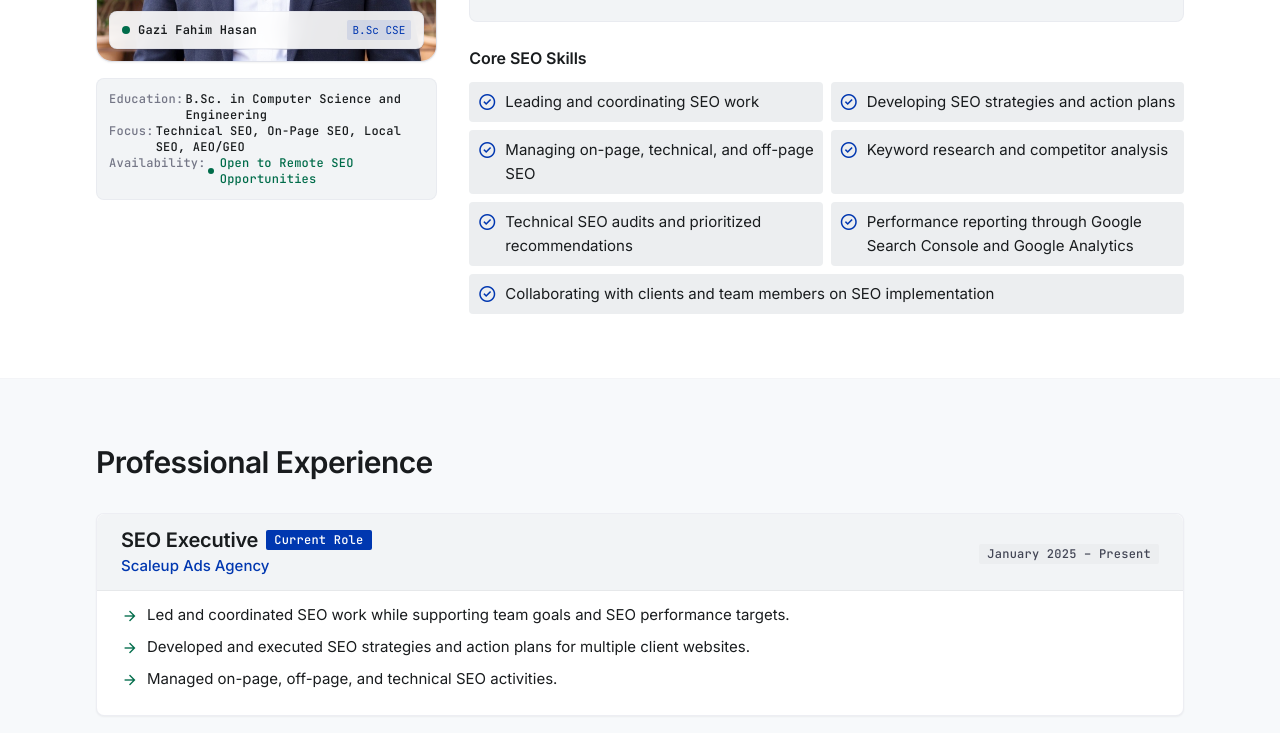
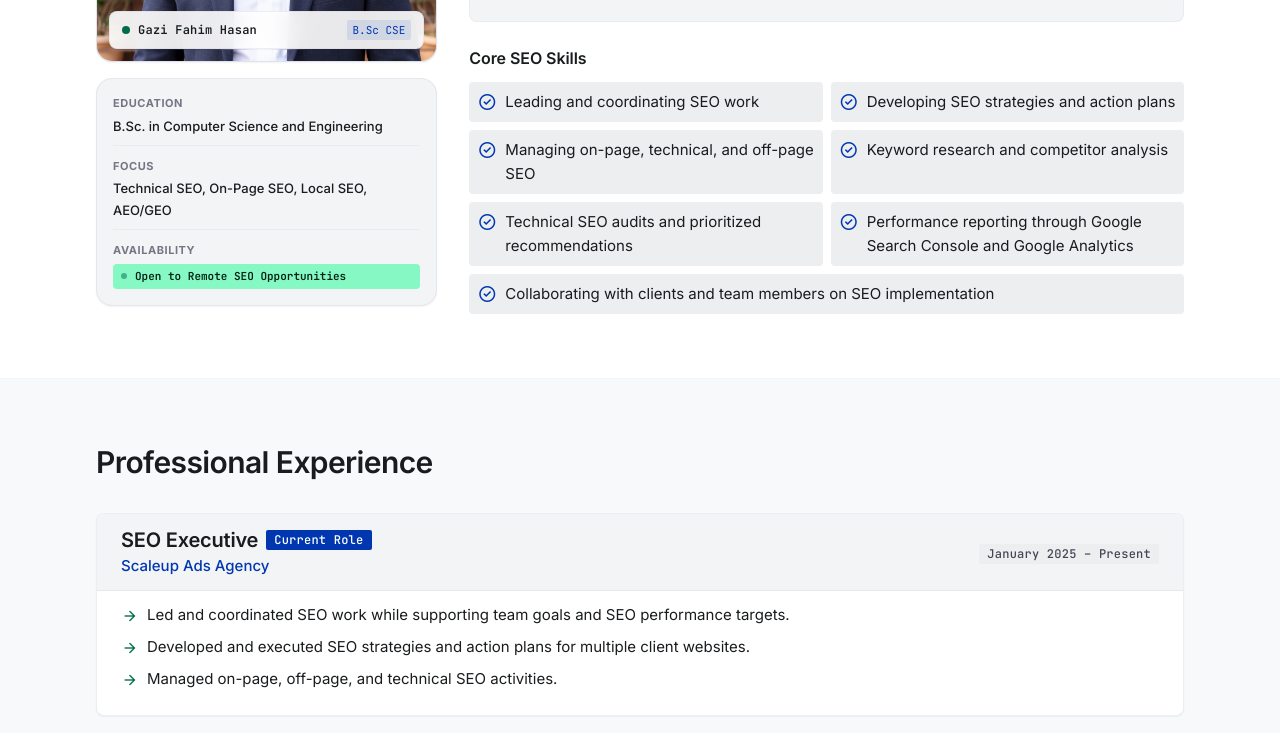
Before and after one commit to hasangazifahim/portfolio, a website: page frontend/index.html in a window 1280 px wide. Shown: the part 1172-1905 px from the top of the page. Drawn offline with nearby package versions, Linux system fonts and the light colour scheme.

Commit message:
refactor(about): reorganize profile quick facts card with structured hierarchy and status pill

```diff
--- a/frontend/index.html
+++ b/frontend/index.html
@@ -605,21 +605,31 @@
                 </div>
               </div>
 
-              <!-- Quick Facts -->
-              <div class="mt-space-md w-full max-w-sm bg-surface-container-low p-space-sm rounded-xl space-y-2.5 font-label-code text-label-code border border-outline-variant/20">
-                <div class="flex flex-col sm:flex-row sm:items-start justify-between gap-0.5 sm:gap-3 text-on-surface-variant">
-                  <span class="text-outline shrink-0 font-medium">Education:</span>
-                  <span class="text-on-surface font-medium sm:text-right">B.Sc. in Computer Science and Engineering</span>
-                </div>
-                <div class="flex flex-col sm:flex-row sm:items-start justify-between gap-0.5 sm:gap-3 text-on-surface-variant">
-                  <span class="text-outline shrink-0 font-medium">Focus:</span>
-                  <span class="text-on-surface font-medium sm:text-right">Technical SEO, On-Page SEO, Local SEO, AEO/GEO</span>
-                </div>
-                <div class="flex flex-col sm:flex-row sm:items-start justify-between gap-0.5 sm:gap-3 text-on-surface-variant">
-                  <span class="text-outline shrink-0 font-medium">Availability:</span>
-                  <span class="text-secondary font-medium flex items-center sm:justify-end gap-1.5 sm:text-right">
-                    <span class="w-1.5 h-1.5 rounded-full bg-secondary shrink-0"></span> Open to Remote SEO Opportunities
+              <!-- Quick Facts Card -->
+              <div class="mt-space-md w-full max-w-sm bg-surface-container-low p-space-md rounded-2xl space-y-space-sm border border-outline-variant/30 shadow-sm">
+                <!-- Education -->
+                <div class="pb-space-xs border-b border-outline-variant/20 flex flex-col gap-1">
+                  <span class="font-label-ui text-[11px] uppercase tracking-wider text-outline font-bold">Education</span>
+                  <span class="font-body-sm text-body-sm text-on-surface font-medium leading-relaxed">
+                    B.Sc. in Computer Science and Engineering
                   </span>
+                </div>
+
+                <!-- Focus -->
+                <div class="pb-space-xs border-b border-outline-variant/20 flex flex-col gap-1">
+                  <span class="font-label-ui text-[11px] uppercase tracking-wider text-outline font-bold">Focus</span>
+                  <span class="font-body-sm text-body-sm text-on-surface font-medium leading-relaxed">
+                    Technical SEO, On-Page SEO, Local SEO, AEO/GEO
+                  </span>
+                </div>
+
+                <!-- Availability -->
+                <div class="pt-0.5 flex flex-col gap-1.5">
+                  <span class="font-label-ui text-[11px] uppercase tracking-wider text-outline font-bold">Availability</span>
+                  <div class="inline-flex items-center gap-2 self-start bg-secondary-fixed text-on-secondary-fixed px-space-xs py-1 rounded-lg font-label-code text-[11px] font-semibold">
+                    <span class="w-1.5 h-1.5 rounded-full bg-secondary shrink-0 animate-pulse"></span>
+                    <span>Open to Remote SEO Opportunities</span>
+                  </div>
                 </div>
               </div>
             </div>
```
